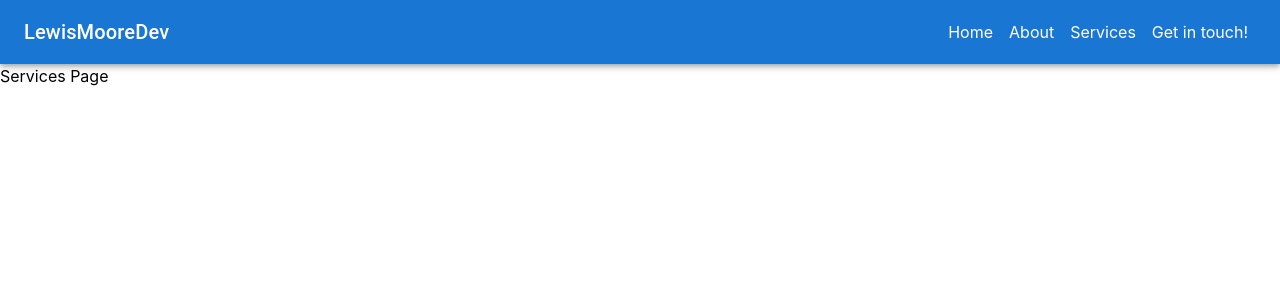
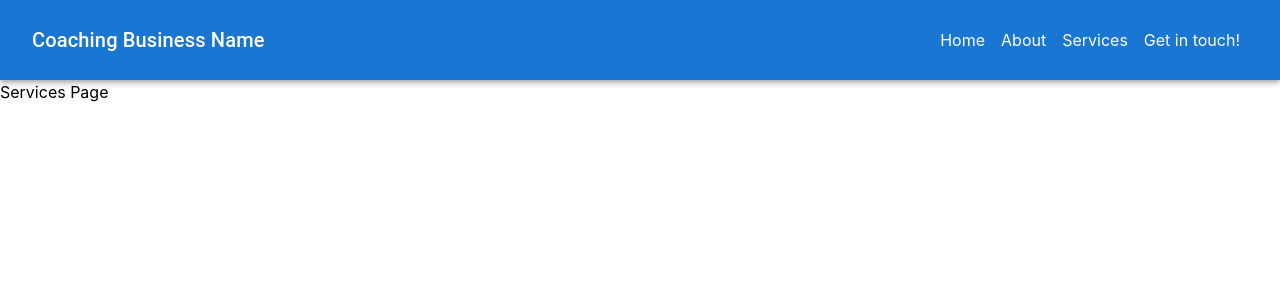
Before and after one commit to LewisMoore0/CoachingBusinessWebsite, a React (Create React App) app: page /services in a window 1280 px wide. Shown: the top 300 px of the page. Built offline with nearby package versions, Linux system fonts and the light colour scheme.

Commit message:
Add padding to nav bar component

```diff
--- a/src/Components/NavBar.js.js
+++ b/src/Components/NavBar.js.js
@@ -9,10 +9,10 @@ export function NavBar() {
 
   return (
     <Box sx={{ flexGrow: 1 }}>
-      <AppBar position="static">
+      <AppBar position="static" sx={{ p:1 }}>
         <Toolbar>
           <Typography variant="h6" component="div" sx={{ flexGrow: 1 }}>
-            <Link underline='none' color='inherit' href='/'> LewisMooreDev </Link>
+            <Link underline='none' color='inherit' href='/'>  Coaching Business Name </Link>
           </Typography>
           <Link color='inherit' underline="none" href='/' sx={{ p:1 }}>Home</Link>
           <Link color='inherit' underline="none" href='/about' sx={{ p:1 }}>About</Link>
```
